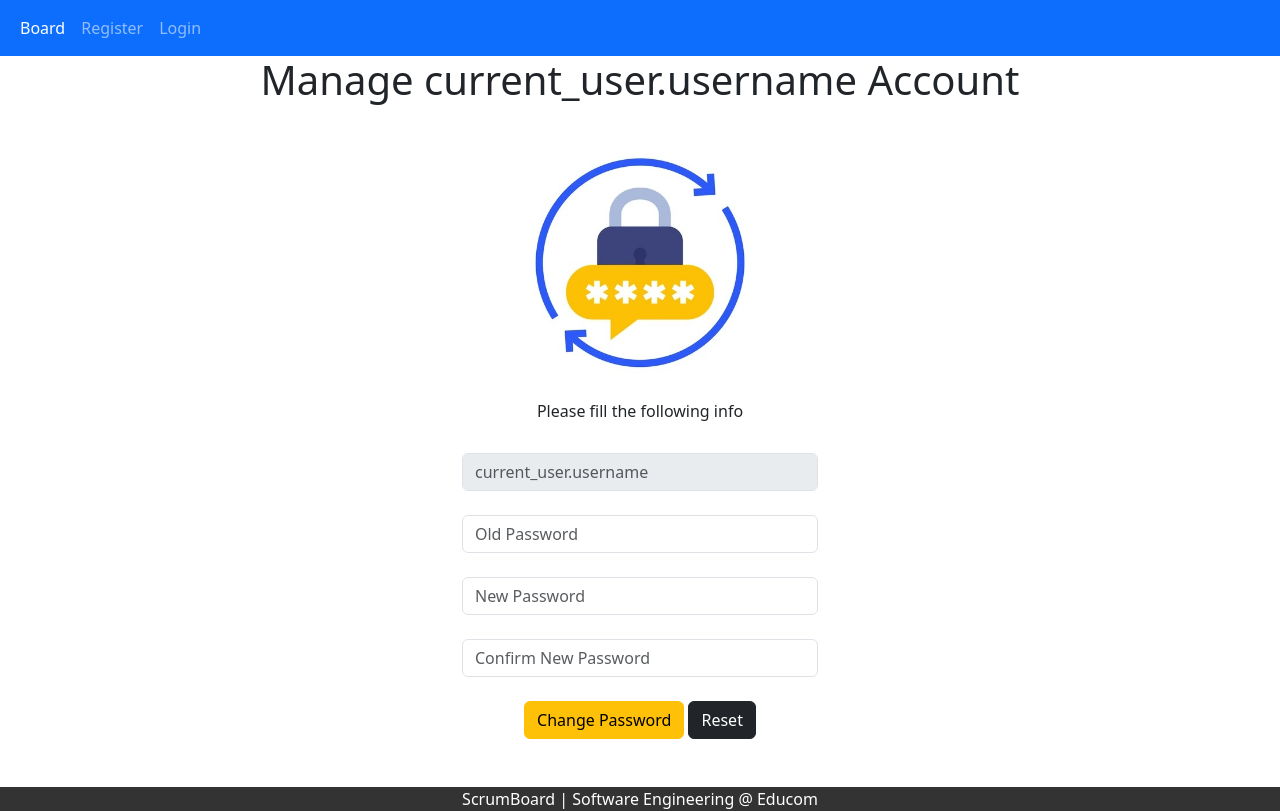
After one commit to AmrAdwan/ScrumBoard, a Flask app: page /account in a window 1280 px wide. The commit adds this page. Run offline with Flask 2, Linux system fonts and the light colour scheme.

Commit message:
change password frontend & images added to forms

```diff
--- a/App/Board/app.py
+++ b/App/Board/app.py
@@ -25,6 +25,10 @@ def board():
     return render_template('board.html', combined=list(combined))
 
 
+@app.route('/account')
+def account():
+    return render_template('account.html')
+
 @app.route('/login', methods=["POST", "GET"])
 def login():
     if request.method == "POST":
--- /dev/null
+++ b/App/Board/templates/account.html
@@ -0,0 +1,67 @@
+{% extends 'main.html' %}
+{% block content %}
+
+<div class="container">
+  <header class="text-center mb-4">
+    <h1>Manage current_user.username Account </h1>
+  </header>
+  <div class="row">
+    <div class="col-sm-4"></div>
+    <div class="col-sm-4" style="text-align: center;">
+      <img src="{{ url_for('static', filename='images/change_password.png') }}" class="mx-auto d-block img-thumbnail border-0">
+
+      <!-- Change Password Form -->
+      <form id="manageAccountForm" method="POST" class="needs-validation" novalidate
+        oninput='password2.setCustomValidity(password2.value != password1.value ? "Passwords do not match." : "")'>
+        <h6 id="ChangePasswordResult" style="color:gold"></h6>
+        <!-- <h1 class="h3 mb-3 font-weight-normal">Manage Account</h1> -->
+        <h6>Please fill the following info</h6>
+        <br>
+
+        <!-- UserName -->
+        <fieldset disabled>
+        <div class="form-group">
+          <!-- <label for="disabledTextInput" class="form-label">User Name</label> -->
+          <input id="Username" name="userName" type="text" class="form-control" placeholder="current_user.username">
+        </div>
+      </fieldset>
+        <br>
+
+        <!-- Old Password -->
+        <div class="form-group">
+          <input id="oldPassword" name="oldPassword1" type="password" class="form-control" placeholder="Old Password"
+            required>
+          <div class="invalid-feedback">Password is required</div>
+        </div>
+        <br>
+
+        <!-- New Password -->
+        <div class="form-group">
+          <input id="ChangePassword" name="ChangePassword" type="password" class="form-control" placeholder="New Password"
+            required>
+          <div class="invalid-feedback">Please confirm your password</div>
+        </div>
+        <br>
+
+        <!-- Confirm New Password -->
+        <div class="form-group">
+          <input id="confChangePassword" name="confChangePassword" type="password" class="form-control" placeholder="Confirm New Password"
+            required>
+          <div class="invalid-feedback">Please confirm your password</div>
+        </div>
+        <br>
+
+        <!-- Change Password Button -->
+        <div class="form-group">
+          <button class="btn btn-md btn-warning" type="submit"><i class="fas fa-plus"></i> Change Password</button>
+          <button class="btn btn-md btn-dark" type="reset"><i class="fas fa-redo"></i> Reset</button>
+        </div>
+        <br>
+        <br>
+      </form>
+      <!-- End Change Password Form -->
+    </div>
+    <div class="col-sm-4"></div>
+  </div>
+</div>
+{% endblock %}
--- a/App/Board/templates/login.html
+++ b/App/Board/templates/login.html
@@ -5,6 +5,8 @@
   <div class="row">
     <div class="col-sm-4"></div>
     <div class="col-sm-4" style="text-align: center;">
+      <img src="{{ url_for('static', filename='images/login.png') }}" class="mx-auto d-block img-thumbnail border-0">
+
       <!-- Login Form -->
       <form id="loginForm" method="POST" class="form-signin needs-validation" novalidate>
         <h5 id="loginOutputResult" style="color:red"></h5>
--- a/App/Board/templates/register.html
+++ b/App/Board/templates/register.html
@@ -5,11 +5,13 @@
   <div class="row">
     <div class="col-sm-4"></div>
     <div class="col-sm-4" style="text-align: center;">
+      <img src="{{ url_for('static', filename='images/create_account.png') }}" class="mx-auto d-block img-thumbnail border-0">
+
       <!-- Sign Up Form -->
       <form id="registerForm" method="POST" class="needs-validation" novalidate
         oninput='password2.setCustomValidity(password2.value != password1.value ? "Passwords do not match." : "")'>
         <h6 id="registerOutputResult" style="color:gold"></h6>
-        <h1 class="h3 mb-3 font-weight-normal">Create Account</h1>
+        <!-- <h1 class="h3 mb-3 font-weight-normal">Create Account</h1> -->
         <h6>Please fill the following info</h6>
 
         <!-- UserName -->
```
Also changed, not shown: App/Board/static/images/change_password.png (added), App/Board/static/images/create_account.png (added), App/Board/static/images/login.png (added).
